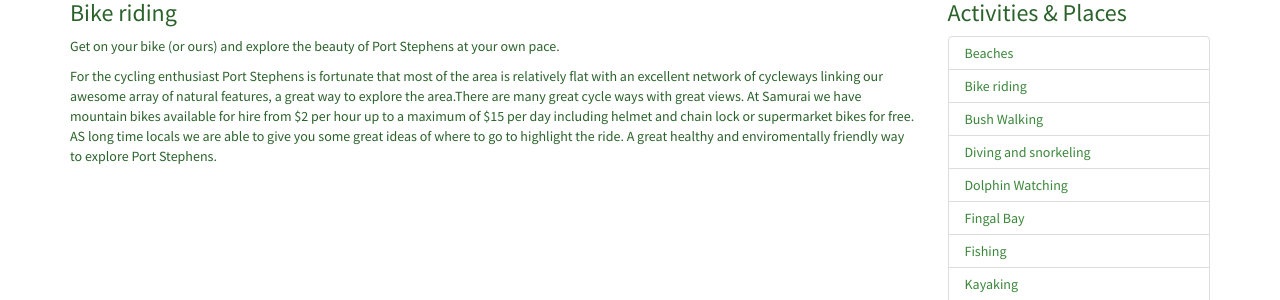
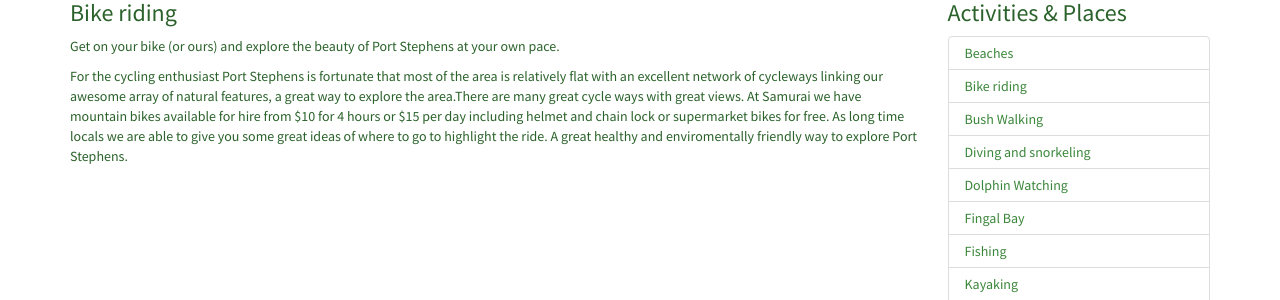
Before and after one commit to samuraibeach/samurai, a Jekyll site: the page built from _activities/02_bike-riding.md, in a window 1280 px wide and 1275 px high. Shown: the part 537-837 px from the top of the window. Built offline with Jekyll 4.4.1, drawn with Linux system fonts in a browser that asks for light colours.

Commit message:
Update from Forestry.io admin@samuraiportstephens.com.au updated _activities/02_bike-riding.md

```diff
--- a/_activities/02_bike-riding.md
+++ b/_activities/02_bike-riding.md
@@ -5,9 +5,11 @@ parent: "/activities/"
 permalink: "/activities/bike-riding"
 redirect_from: "/Activities/article/bike-riding/"
 coverpicture: coverpic-activities
+images: []
 
 ---
 ### Bike riding
+
 Get on your bike (or ours) and explore the beauty of Port Stephens at your own pace.
 
-For the cycling enthusiast Port Stephens is fortunate that most of the area is relatively flat with an excellent network of cycleways linking our awesome array of natural features, a great way to explore the area.There are many great cycle ways with great views. At Samurai we have mountain bikes available for hire from $2 per hour up to a maximum of $15 per day including helmet and chain lock or supermarket bikes for free. AS long time locals we are able to give you some great ideas of where to go to highlight the ride. A great healthy and enviromentally friendly way to explore Port Stephens.
+For the cycling enthusiast Port Stephens is fortunate that most of the area is relatively flat with an excellent network of cycleways linking our awesome array of natural features, a great way to explore the area.There are many great cycle ways with great views. At Samurai we have mountain bikes available for hire from $10 for 4 hours or $15 per day including helmet and chain lock or supermarket bikes for free. As long time locals we are able to give you some great ideas of where to go to highlight the ride. A great healthy and enviromentally friendly way to explore Port Stephens.
```
Also changed, not shown: .forestry/front_matter/templates/activity.yml.
